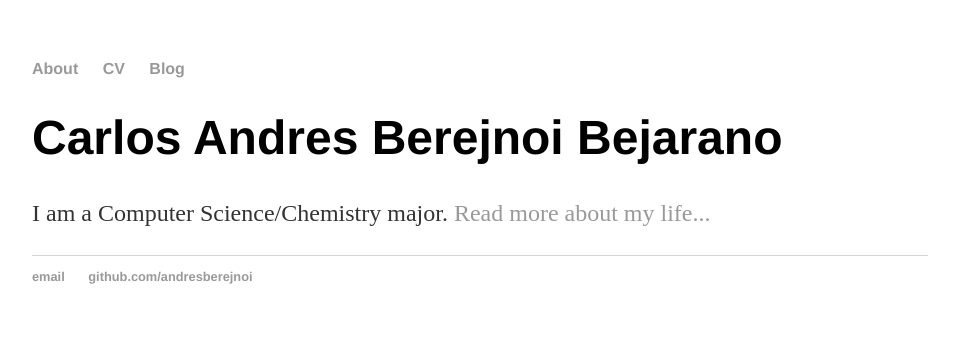
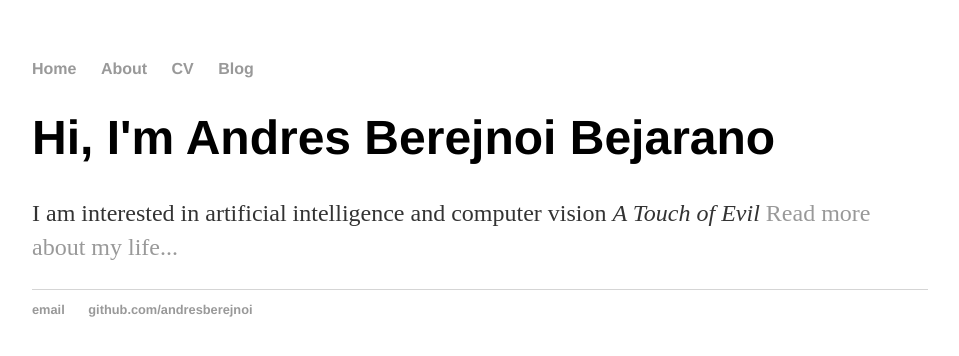
Before and after one commit to andresberejnoi/andresberejnoi.github.io, a Jekyll site: the page built from index.html, in a window 1280 px wide. Shown: the top 356 px of the page, without its empty margins (160-1119 px from the left). Built offline with Jekyll 4.4.1, drawn with Linux system fonts in a browser that asks for light colours.

Commit message:
index.html now using default.html

```diff
--- a/index.html
+++ b/index.html
@@ -1,29 +1,8 @@
-<!DOCTYPE html>
-<html>
-	<head>
-		<title>Andres Berejnoi Bejarano</title>
-        <!-- Below is a link to the stylesheet main.css -->
-        <link rel="stylesheet" type="text/css" href="/css/main.css">
-	</head>
-	<body>
-		<nav>
-    		<ul>
-	        	<li><a href="/about">About</a></li>
-        		<li><a href="/cv">CV</a></li>
-        		<li><a href="https://andrescscresearch.wordpress.com">Blog</a></li>
-    		</ul>
-		</nav>
-		<div class="container">
-    		<div class="blurb">
-        		<h1>Carlos Andres Berejnoi Bejarano</h1>
-				<p>I am a Computer Science/Chemistry major. <a href="/about">Read more about my life...</a></p>
-    		</div><!-- /.blurb -->
-		</div><!-- /.container -->
-		<footer>
-    		<ul>
-        		<li><a href="mailto:andresberejnoi@gmail.com">email</a></li>
-        		<li><a href="https://github.com/andresberejnoi">github.com/andresberejnoi</a></li>
-			</ul>
-		</footer>
-	</body>
-</html>
+---
+layout: default
+title: Andres Berejnoi Bejarano
+---
+<div class="blurb">
+    <h1>Hi, I'm Andres Berejnoi Bejarano</h1>
+    <p>I am interested in artificial intelligence and computer vision <em>A Touch of Evil</em> <a href="/about">Read more about my life...</a></p>
+</div><!-- /.blurb -->
```
